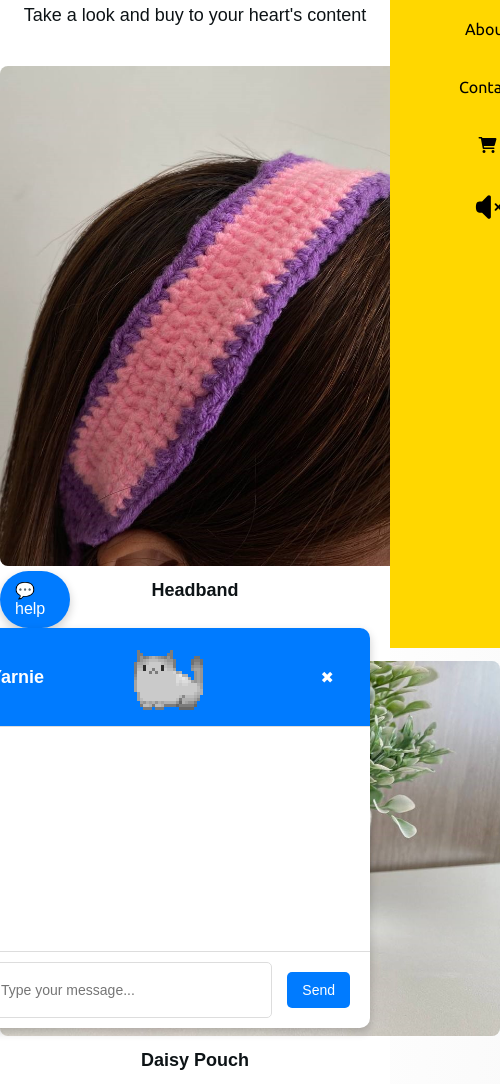
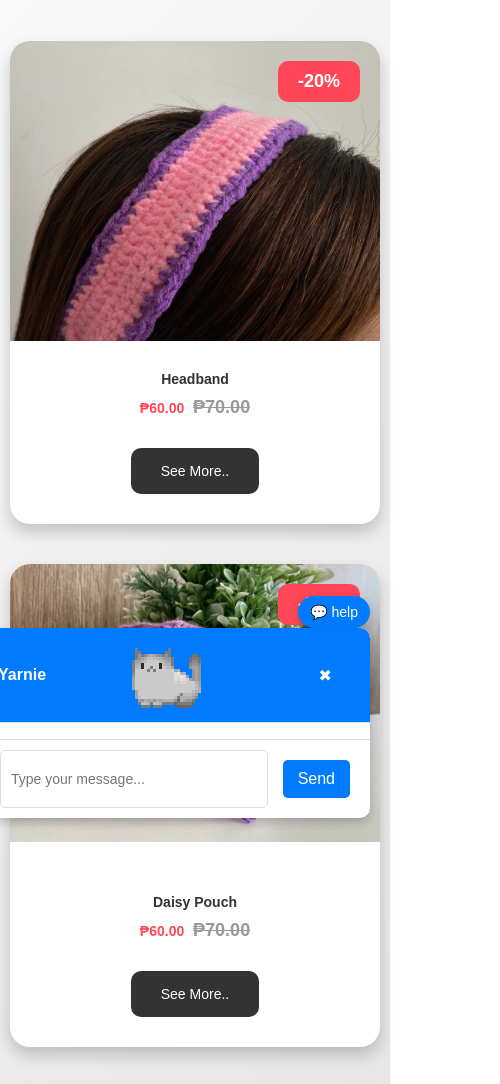
Before and after one commit to Aozuki26/Knotty-Yarnie, a website: page shop.html in a window 390 px wide. Shown: the part 196-1280 px from the top of the page, 500 px wide, since content can reach past the window. Drawn offline with nearby package versions, Linux system fonts and the light colour scheme.

Commit message:
common fixes

```diff
--- a/about.css
+++ b/about.css
@@ -590,17 +590,30 @@ h2::after {
   position: fixed;
   bottom: 20px;
   right: 20px;
-  width: 400px;
-  height: 450px;
+  width: 380px;
+  max-height: 500px; /* Maximum height to prevent overflowing */
   background-color: #ffffff;
   border-radius: 10px;
   box-shadow: 0 4px 10px rgba(0, 0, 0, 0.2);
   display: flex;
   flex-direction: column;
   overflow: hidden;
-  transition: transform 0.3s ease-in-out;
-  z-index: 9999; /* Make sure it sits above other content */
+  transition: transform 0.3s ease-in-out, height 0.3s ease-in-out;
+  z-index: 9999;
 }
+
+/* Chat window */
+#chat-window {
+  flex: 1;
+  padding: 10px;
+  overflow-y: auto;
+  max-height: 500px; /* Limit scrolling area */
+  border-top: 1px solid #ddd;
+  border-bottom: 1px solid #ddd;
+  display: flex;
+  flex-direction: column; /* Adjust to keep messages stacked */
+}
+
 
 /* When the chatbot is collapsed, it slides off-screen */
 #chatbot-container.collapsed {
@@ -626,16 +639,7 @@ h2::after {
   margin-right: 1px;  /* Space between sprite and close button */
 }
 
-/* Chat window */
-#chat-window {
-  flex: 1;
-  padding: 10px;
-  overflow-y: auto;
-  border-top: 1px solid #ddd;
-  border-bottom: 1px solid #ddd;
-  display: flex;
-  align-items: center;
-}
+
 
 /* Chat messages */
 #chat-output {
@@ -712,6 +716,8 @@ h2::after {
 #chat-input {
   font-size: 14px;  /* Smaller text size for input field */
 }
+
+
 
 /* Footer */
 footer {
--- a/contact.css
+++ b/contact.css
@@ -483,17 +483,30 @@ button:hover {
   position: fixed;
   bottom: 20px;
   right: 20px;
-  width: 400px;
-  height: 450px;
+  width: 380px;
+  max-height: 500px; /* Maximum height to prevent overflowing */
   background-color: #ffffff;
   border-radius: 10px;
   box-shadow: 0 4px 10px rgba(0, 0, 0, 0.2);
   display: flex;
   flex-direction: column;
   overflow: hidden;
-  transition: transform 0.3s ease-in-out;
-  z-index: 9999; /* Make sure it sits above other content */
+  transition: transform 0.3s ease-in-out, height 0.3s ease-in-out;
+  z-index: 9999;
 }
+
+/* Chat window */
+#chat-window {
+  flex: 1;
+  padding: 10px;
+  overflow-y: auto;
+  max-height: 500px; /* Limit scrolling area */
+  border-top: 1px solid #ddd;
+  border-bottom: 1px solid #ddd;
+  display: flex;
+  flex-direction: column; /* Adjust to keep messages stacked */
+}
+
 
 /* When the chatbot is collapsed, it slides off-screen */
 #chatbot-container.collapsed {
@@ -519,16 +532,7 @@ button:hover {
   margin-right: 1px;  /* Space between sprite and close button */
 }
 
-/* Chat window */
-#chat-window {
-  flex: 1;
-  padding: 10px;
-  overflow-y: auto;
-  border-top: 1px solid #ddd;
-  border-bottom: 1px solid #ddd;
-  display: flex;
-  align-items: center;
-}
+
 
 /* Chat messages */
 #chat-output {
@@ -605,6 +609,7 @@ button:hover {
 #chat-input {
   font-size: 14px;  /* Smaller text size for input field */
 }
+
 
 
 /* Footer */
--- a/items.css
+++ b/items.css
@@ -1106,7 +1106,7 @@ footer p {
   width: 100%; /* Full width for smaller screens */
   max-height: 80vh; /* Limit max height to 80% of the viewport height */
   bottom: 10px; /* Move it a bit closer to the bottom */
-  right: 10px; /* Adjust right positioning */
+  right: 1px; /* Adjust right positioning */
 }
 
 /* Chat window */
--- a/shop.html
+++ b/shop.html
@@ -100,27 +100,98 @@
         Your browser does not support the audio element.
     </audio>
 <br><br><br><br><br><br><br><br>
-  <!-- Product Showcase Section -->
-  <section class="product-showcase">
-    <h2>Welcome to Our shop </h2>
-    <p>Take a look and buy to your heart's content<p>
+ <!-- Product Showcase Section -->
+<section class="product-showcase">
+  <div class="showcase-header">
+    <h2>Welcome to Our Shop</h2>
+    <p>Take a look and buy to your heart's content</p>
+  </div>
 
-    <div class="product-gallery">
-      <div class="product-item"><a href="Item1.html" target="_blank"><img src="./Images/headband480.jpg" alt="Crafted Bag 1" id="fade-image" style="width: 500px; cursor: pointer;"> <p class="product-title">Headband</p></a></div>
-      <div class="product-item"><a href="item2.html"><img src="./Images/daisy pouch480.jpg" alt="Crafted Bag 2" id="fade-image" style="width: 500px; cursor: pointer;"> <p class="product-title"> Daisy Pouch</p></a></div>
-      <div class="product-item"><a href="item3.html"><img src="./Images/bag3.jpg" alt="Crafted Bag 3" id="fade-image" style="width: 500px; cursor: pointer;"> <p class="product-title"> Mesh bag</p></a></div>
+  <div class="product-gallery">
+    <div class="product-item">
+      <a href="Item1.html" >
+        <div class="product-image">
+          <img src="./Images/headband480.jpg" alt="Headband">
+          <span class="discount-badge">-20%</span>
+        </div>
+        <div class="product-details">
+          <p class="product-title">Headband</p>
+          <p class="product-price">₱60.00 <span class="original-price">₱70.00</span></p>
+          <button class="shop-now">See More..</button>
+        </div>
+      </a>
     </div>
-
+    <div class="product-item">
+      <a href="item2.html">
+        <div class="product-image">
+          <img src="./Images/daisy pouch480.jpg" alt="Daisy Pouch">
+          <span class="discount-badge">-20%</span>
+        </div>
+        <div class="product-details">
+          <p class="product-title">Daisy Pouch</p>
+          <p class="product-price">₱60.00 <span class="original-price">₱70.00</span></p>
+          <button class="shop-now">See More..</button>
+        </div>
+      </a>
+    </div>
+    <div class="product-item">
+      <a href="item3.html">
+        <div class="product-image">
+          <img src="./Images/bag3.jpg" alt="Mesh Bag">
+          <span class="discount-badge">-24%</span>
+        </div>
+        <div class="product-details">
+          <p class="product-title">Mesh Bag</p>
+          <p class="product-price">₱150.00 <span class="original-price">₱170.00</span></p>
+          <button class="shop-now">See More..</button>
+        </div>
+      </a>
+    </div>
+  </div>
 </section>
 
-<section>
 <section class="product-showcase">
-<div class="product-gallery">
-       <div class="product-item"><a href="item4.html" target="_blank"><img src="./Images/tumbler480.jpg" alt="Crafted Bag 1" id="fade-image" style="width: 500px; cursor: pointer;"> <p class="product-title">Tumbler Cap</p></a></div>
-      <div class="product-item"><a href="item5.html"><img src="./Images/daisy keychain480.jpg" alt="Crafted Bag 2" id="fade-image" style="width: 500px; cursor: pointer;"> <p class="product-title">Keychain</p></a></div>
-      <div class="product-item"><a href="item6.html"><img src="./Images/ID Holder.jpg" alt="Crafted Bag 3" id="fade-image" style="width: 500px; cursor: pointer;"> <p class="product-title">ID Holder</p></a></div>
+  <div class="product-gallery">
+    <div class="product-item">
+      <a href="item4.html">
+        <div class="product-image">
+          <img src="./Images/tumbler480.jpg" alt="Tumbler Cap">
+          <span class="discount-badge">-20%</span>
+        </div>
+        <div class="product-details">
+          <p class="product-title">Tumbler Cap</p>
+          <p class="product-price">₱50.00 <span class="original-price">₱60.00</span></p>
+          <button class="shop-now">See More..</button>
+        </div>
+      </a>
     </div>
-    <br>
+    <div class="product-item">
+      <a href="item5.html">
+        <div class="product-image">
+          <img src="./Images/daisy keychain480.jpg" alt="Keychain">
+          <span class="discount-badge">-20%</span>
+        </div>
+        <div class="product-details">
+          <p class="product-title">Keychain</p>
+          <p class="product-price">₱50.00 <span class="original-price">₱70.00</span></p>
+          <button class="shop-now">See More..</button>
+        </div>
+      </a>
+    </div>
+    <div class="product-item">
+      <a href="item6.html">
+        <div class="product-image">
+          <img src="./Images/ID Holder cropped.jpg" alt="ID Holder">
+          <span class="discount-badge">-20%</span>
+        </div>
+        <div class="product-details">
+          <p class="product-title">ID Holder</p>
+          <p class="product-price">₱90.00 <span class="original-price">₱70.00</span></p>
+          <button class="shop-now">See More..</button>
+        </div>
+      </a>
+    </div>
+  </div>
 </section>
 
   <!-- Chatbot-->
--- a/shopstyle.css
+++ b/shopstyle.css
@@ -168,51 +168,117 @@ button {
 }
 /* Product Showcase */
 
+/* Product Showcase Section */
 .product-showcase {
   text-align: center;
-  background-color: #ffffff; /* White background */
-  color: black; /* Adjust text color */
+  padding: 40px 20px;
+  background: linear-gradient(135deg, #f9f9f9, #e0e0e0); /* Gradient background */
 }
 
-.product-showcase h2 {
-  font-size: 32px;
-  margin-bottom: 20px;
-  color: #000000; /* Light gray text for headings */
+.showcase-header h2 {
+  font-size: 48px; /* Large heading */
+  color: #333;
+  margin-bottom: 10px;
+  font-weight: bold;
+  text-transform: uppercase;
+  letter-spacing: 2px;
 }
 
-.product-showcase p {
-  font-size: 18px;
-  margin-bottom: 40px;
-  color: #0d1316; /* Softer text color for secondary text */
+.showcase-header p {
+  font-size: 20px; /* Large subheading */
+  color: #666;
+  margin-bottom: 50px;
 }
 
 .product-gallery {
   display: flex;
+  flex-wrap: wrap;
   justify-content: center;
-  gap: 50px;
+  gap: 30px; /* Increased gap for a spacious feel */
 }
 
-.product-item img {
-  width: 280px;
-  height: 500px;
-  object-fit: cover;
-  border-radius: 8px;
-  transition: transform 0.3s ease-in-out;
+.product-item {
+  background: #fff;
+  border-radius: 20px; /* Rounded corners */
+  box-shadow: 0 8px 16px rgba(0, 0, 0, 0.2); /* Bold shadow */
+  overflow: hidden;
+  transition: transform 0.3s ease, box-shadow 0.3s ease;
+  width: 350px; /* Larger product cards */
 }
 
-.product-item img:hover {
-  transform: translateY(-40px); /* Moves the image up on hover */
-  box-shadow: 0 8px 16px rgba(0, 0, 0, 0.2); /* Adds a shadow effect */
+.product-item:hover {
+  transform: translateY(-10px);
+  box-shadow: 0 12px 24px rgba(0, 0, 0, 0.3);
 }
-.product-item {
-  text-align: center; /* Centers the text below the image */
+
+.product-image {
+  position: relative;
+  overflow: hidden;
+  height: 300px; /* Fixed height for consistency */
+}
+
+.product-image img {
+  width: 100%;
+  height: 100%;
+  object-fit: cover; /* Ensure images fill the container */
+  transition: transform 0.3s ease;
+}
+
+.product-item:hover .product-image img {
+  transform: scale(1.1);
+}
+
+.discount-badge {
+  position: absolute;
+  top: 20px;
+  right: 20px;
+  background: #ff4757;
+  color: #fff;
+  padding: 10px 20px;
+  border-radius: 10px;
+  font-size: 18px;
+  font-weight: bold;
+}
+
+.product-details {
+  padding: 20px;
+  text-align: center;
 }
 
 .product-title {
-  margin-top: 10px; /* Adds space between the image and the text */
-  font-size: 16px; /* Adjusts the font size */
-  color: #333; /* Text color */
-  font-weight: bold; /* Makes the text bold */
+  font-size: 24px; /* Large title */
+  color: #333;
+  margin: 15px 0 10px;
+  font-weight: bold;
+}
+
+.product-price {
+  font-size: 22px; /* Large price */
+  color: #ff4757;
+  font-weight: bold;
+  margin-bottom: 20px;
+}
+
+.original-price {
+  font-size: 18px;
+  color: #999;
+  text-decoration: line-through;
+  margin-left: 5px;
+}
+
+.shop-now {
+  background: #333;
+  color: #fff;
+  border: none;
+  padding: 15px 30px;
+  border-radius: 10px;
+  font-size: 18px;
+  cursor: pointer;
+  transition: background 0.3s ease;
+}
+
+.shop-now:hover {
+  background: #ff4757;
 }
 
 .stretch-out {
@@ -250,17 +316,30 @@ button {
   position: fixed;
   bottom: 20px;
   right: 20px;
-  width: 400px;
-  height: 450px;
+  width: 380px;
+  max-height: 500px; /* Maximum height to prevent overflowing */
   background-color: #ffffff;
   border-radius: 10px;
   box-shadow: 0 4px 10px rgba(0, 0, 0, 0.2);
   display: flex;
   flex-direction: column;
   overflow: hidden;
-  transition: transform 0.3s ease-in-out;
-  z-index: 9999; /* Make sure it sits above other content */
+  transition: transform 0.3s ease-in-out, height 0.3s ease-in-out;
+  z-index: 9999;
 }
+
+/* Chat window */
+#chat-window {
+  flex: 1;
+  padding: 10px;
+  overflow-y: auto;
+  max-height: 500px; /* Limit scrolling area */
+  border-top: 1px solid #ddd;
+  border-bottom: 1px solid #ddd;
+  display: flex;
+  flex-direction: column; /* Adjust to keep messages stacked */
+}
+
 
 /* When the chatbot is collapsed, it slides off-screen */
 #chatbot-container.collapsed {
@@ -286,16 +365,7 @@ button {
   margin-right: 1px;  /* Space between sprite and close button */
 }
 
-/* Chat window */
-#chat-window {
-  flex: 1;
-  padding: 10px;
-  overflow-y: auto;
-  border-top: 1px solid #ddd;
-  border-bottom: 1px solid #ddd;
-  display: flex;
-  align-items: center;
-}
+
 
 /* Chat messages */
 #chat-output {
@@ -372,6 +442,9 @@ button {
 #chat-input {
   font-size: 14px;  /* Smaller text size for input field */
 }
+
+
+
 
 
 /* Footer */
@@ -660,64 +733,111 @@ footer {
         height: 30px;
     }
 }
+/* Media Query for 480px Screens */
 @media (max-width: 480px) {
-  /* Navbar */
-  .navbar {
-    padding: 10px 5px; /* Adjust padding for smaller screens */
+  /* General Styles */
+  body {
+    font-size: 14px; /* Smaller font size for mobile */
   }
 
-  .navbar .logo a {
-    font-size: 20px; /* Smaller logo font size */
+  /* Navbar Adjustments */
+  .navbar {
+    padding: 10px 0; /* Reduce padding */
   }
 
-  .navbar .menu li a {
-    font-size: 16px; /* Reduce font size for menu links */
+  .navbar .logo {
+    font-size: 18px; /* Smaller logo text */
   }
 
-  /* Hero section */
-  .hero .hero-content .text-2 {
-    font-size: 45px; /* Smaller font size for main heading */
+  .navbar .menu {
+    display: none; /* Hide the menu by default */
+    flex-direction: column; /* Stack menu items vertically */
+    position: absolute;
+    top: 50px;
+    left: 0;
+    width: 100%;
+    background-color: #fff; /* Background color for dropdown */
+    z-index: 1000;
   }
 
-  .hero .hero-content .text-3 {
-    font-size: 20px; /* Smaller font size for subheading */
+  .navbar .menu.active {
+    display: flex; /* Show menu when active */
   }
 
-  .hero-image img {
-    width: 100%; /* Make the hero image fill the screen */
-    height: auto; /* Maintain aspect ratio */
+  .navbar .menu li {
+    margin: 10px 0; /* Add spacing between menu items */
   }
 
-  /* Product Showcase */
+  .navbar .menu-btn {
+    display: block; /* Show the hamburger menu button */
+    cursor: pointer;
+  }
+
+  /* Product Showcase Section */
+  .product-showcase {
+    padding: 10px; /* Reduce padding */
+  }
+
+  .product-showcase h2 {
+    font-size: 20px; /* Smaller heading */
+  }
+
+  .product-showcase p {
+    font-size: 14px; /* Smaller description text */
+  }
+
   .product-gallery {
-    flex-direction: column; /* Stack the product items vertically */
-    gap: 20px; /* Adjust gap between items */
+    flex-direction: column; /* Stack product items vertically */
+  }
+
+  .product-item {
+    width: 100%; /* Full width for product items */
+    margin-bottom: 20px; /* Add spacing between items */
   }
 
   .product-item img {
-    width: 100%; /* Make product images fill the container */
-    height: auto; /* Maintain aspect ratio */
+    width: 100%; /* Make images responsive */
+    height: auto;
   }
 
-  /* Footer */
-  footer {
-    font-size: 12px; /* Adjust font size for footer text */
+  .product-title {
+    font-size: 16px; /* Smaller product title */
+    margin-top: 10px; /* Add spacing above the title */
   }
 
-  /* Chatbot */
+  /* Chatbot button */
+  #chatbot-toggle {
+    right: 20px; /* Adjust button position */
+    bottom: 20px; /* Keep button at the bottom */
+    padding: 8px 12px; /* Smaller padding */
+  }
+  * Chatbot container */
   #chatbot-container {
-    width: 100%; /* Make the chatbot container full-width */
-    height: 400px; /* Adjust the height for smaller screens */
+    width: 100%; /* Full width for smaller screens */
+    max-height: 80vh; /* Limit max height to 80% of the viewport height */
+    bottom: 12px; /* Move it a bit closer to the bottom */
+    right: 0px; /* Adjust right positioning */
   }
 
-  /* Adjust button sizes for smaller screens */
-  button {
-    font-size: 14px; /* Smaller button font */
-    padding: 8px 16px; /* Adjust padding */
+
+  /* Chat window */
+  #chat-window {
+    max-height: 400px; /* Limit scrolling area */
+    padding: 8px; /* Reduced padding */
   }
 
-  /* Hide some elements for ultra-small screens */
-  .socialIcons {
-    display: none; /* Hide social icons on very small screens */
+  /* Chat header */
+  #chat-header {
+    font-size: 16px; /* Smaller font size for the header */
+    padding: 8px; /* Smaller padding */
   }
 }
+
+  /* Footer Adjustments */
+  footer {
+    padding: 10px 0; /* Reduce padding */
+  }
+
+  .footer-content p {
+    font-size: 12px; /* Smaller footer text */
+  }
--- a/stylesheet.css
+++ b/stylesheet.css
@@ -1039,14 +1039,14 @@ footer p {
     bottom: 20px; /* Keep button at the bottom */
     padding: 8px 12px; /* Smaller padding */
   }
-
-  /* Chatbot container */
+  * Chatbot container */
   #chatbot-container {
     width: 100%; /* Full width for smaller screens */
     max-height: 80vh; /* Limit max height to 80% of the viewport height */
-    bottom: 10px; /* Move it a bit closer to the bottom */
-    right: 10px; /* Adjust right positioning */
+    bottom: 12px; /* Move it a bit closer to the bottom */
+    right: 0px; /* Adjust right positioning */
   }
+
 
   /* Chat window */
   #chat-window {
```
Also changed, not shown: contact.html (+1 -0 lines), Images/ID Holder cropped.jpg (added).
